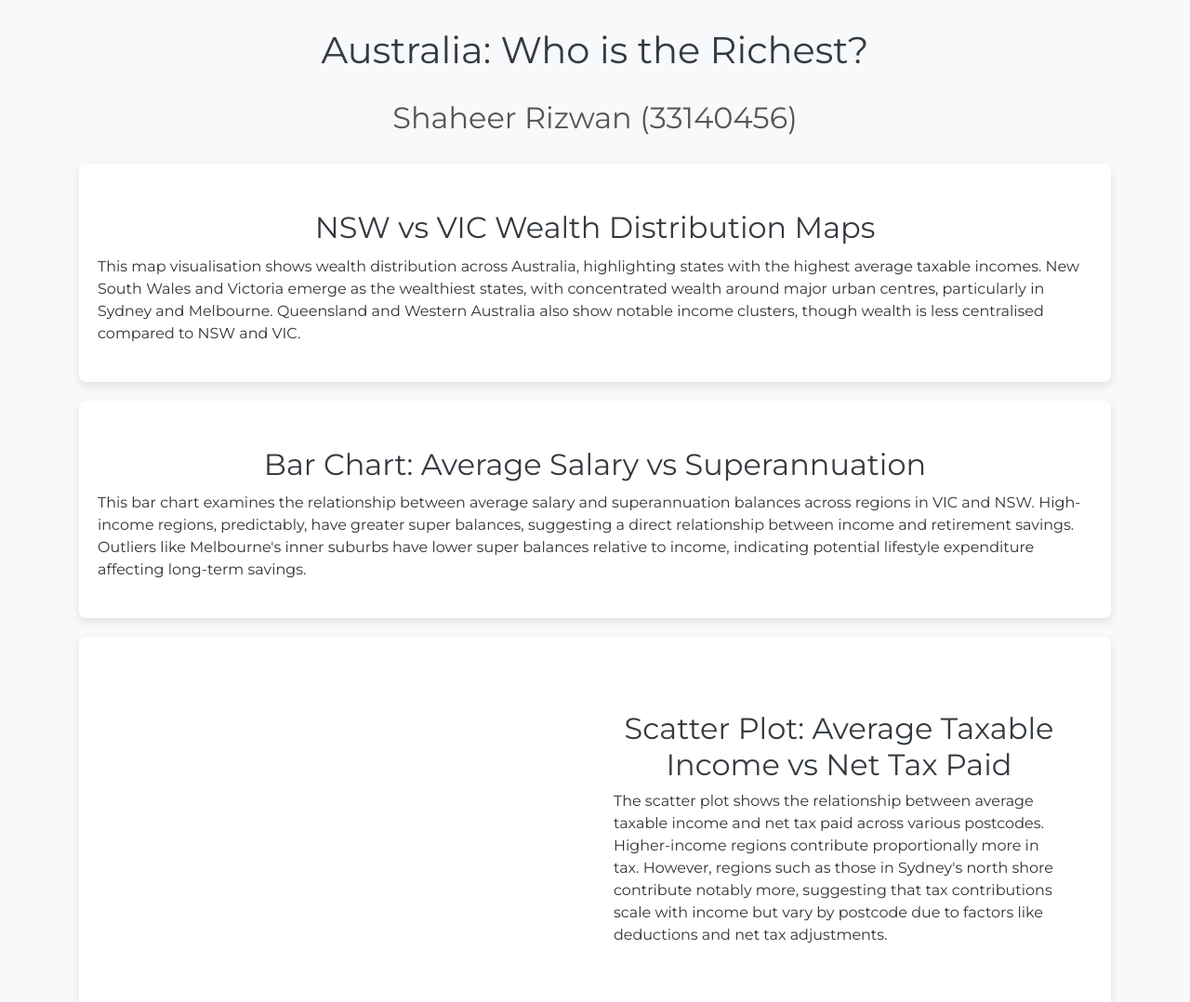
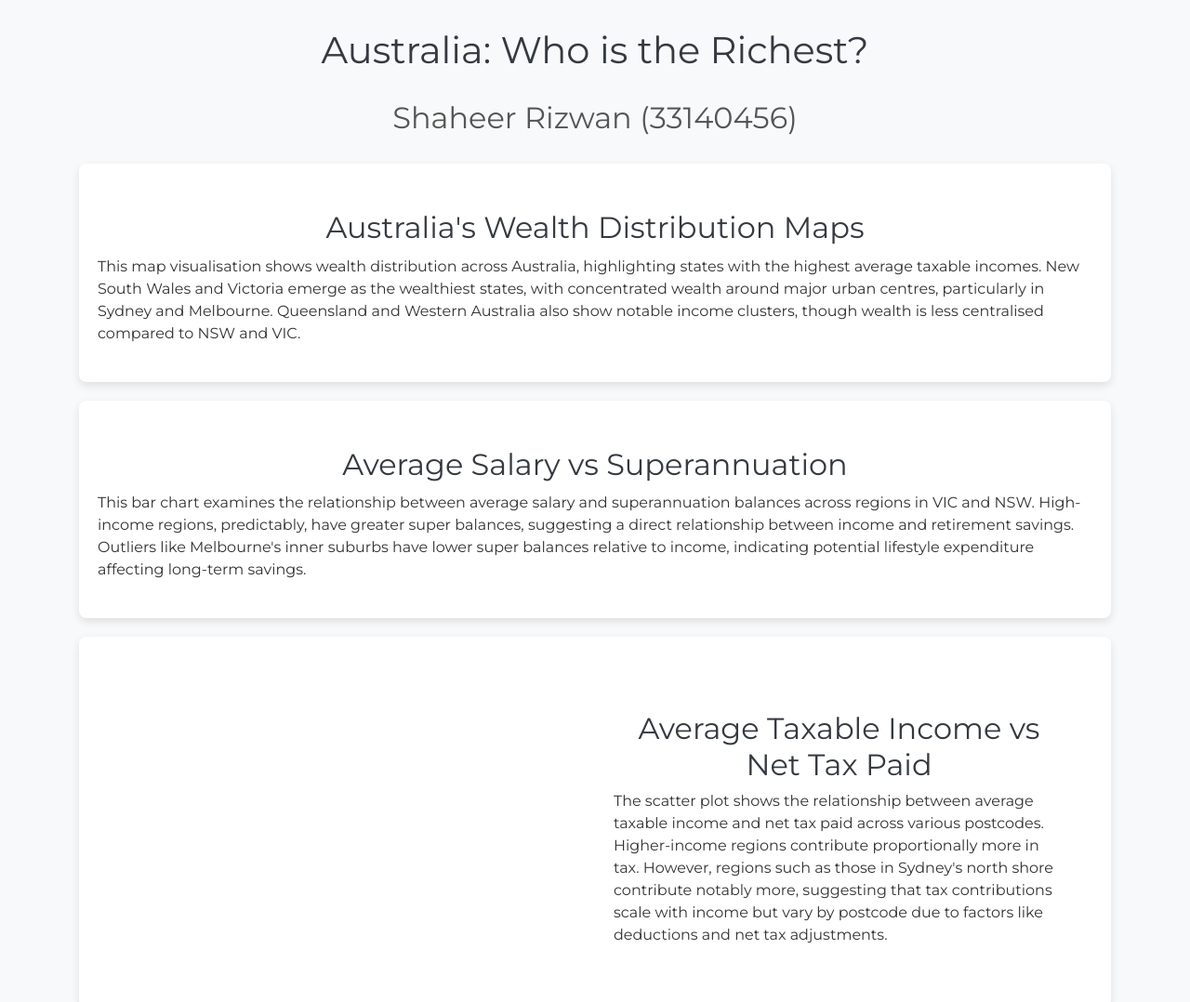
Before and after one commit to shaheerrizwan786/3179, a plain HTML site: page index.html in a window 1280 px wide. Shown: the top 1078 px of the page at 93% size. Drawn offline with nearby package versions, Linux system fonts and the light colour scheme; a script that the page names is missing.

Commit message:
didnt commit

```diff
--- a/index.html
+++ b/index.html
@@ -125,14 +125,14 @@
 
         <!-- First Visualisation: Maps (NSW vs VIC) -->
         <div class="vis-container mx-auto centered">
-            <h2>NSW vs VIC Wealth Distribution Maps</h2>
+            <h2>Australia's Wealth Distribution Maps</h2>
             <p class="section-text">This map visualisation shows wealth distribution across Australia, highlighting states with the highest average taxable incomes. New South Wales and Victoria emerge as the wealthiest states, with concentrated wealth around major urban centres, particularly in Sydney and Melbourne. Queensland and Western Australia also show notable income clusters, though wealth is less centralised compared to NSW and VIC.</p>
             <div id="vis3"></div>
         </div>
 
         <!-- Second Visualisation: Bar Chart (Average Salary vs Superannuation) -->
         <div class="vis-container mx-auto centered">
-            <h2>Bar Chart: Average Salary vs Superannuation</h2>
+            <h2>Average Salary vs Superannuation</h2>
             <p class="section-text">This bar chart examines the relationship between average salary and superannuation balances across regions in VIC and NSW. High-income regions, predictably, have greater super balances, suggesting a direct relationship between income and retirement savings. Outliers like Melbourne's inner suburbs have lower super balances relative to income, indicating potential lifestyle expenditure affecting long-term savings.</p>
             <div id="vis1"></div>
         </div>
@@ -143,7 +143,7 @@
                 <div id="vis2"></div>
             </div>
             <div class="text-column">
-                <h2>Scatter Plot: Average Taxable Income vs Net Tax Paid</h2>
+                <h2>Average Taxable Income vs Net Tax Paid</h2>
                 <p>The scatter plot shows the relationship between average taxable income and net tax paid across various postcodes. Higher-income regions contribute proportionally more in tax. However, regions such as those in Sydney's north shore contribute notably more, suggesting that tax contributions scale with income but vary by postcode due to factors like deductions and net tax adjustments.</p>
             </div>
 
```
